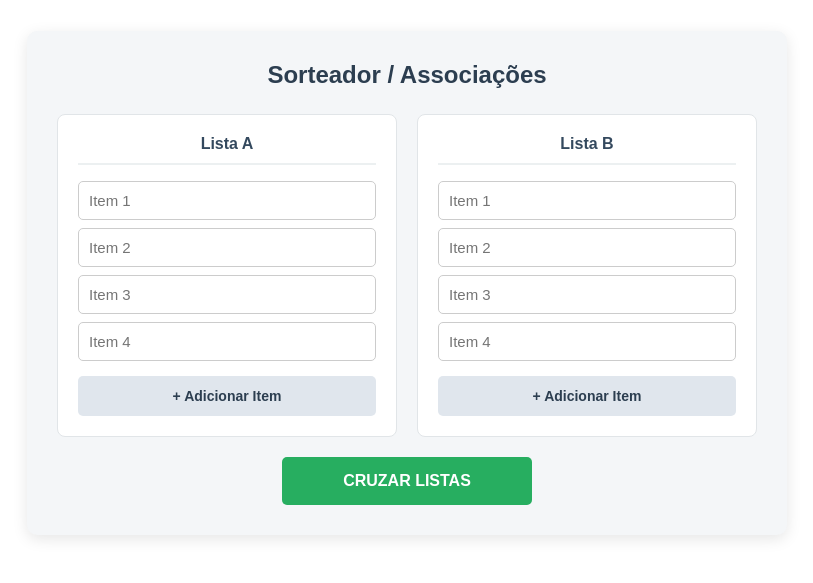
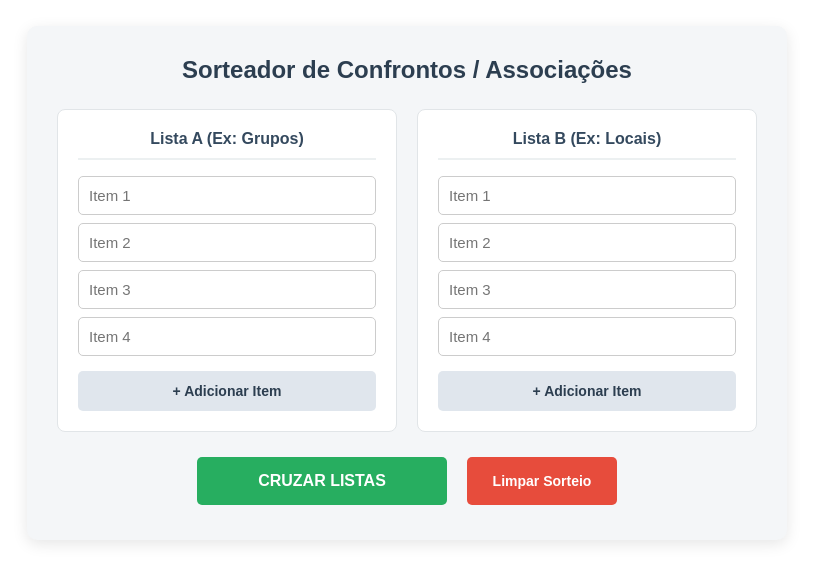
Before and after one commit to JoaoVlLeao/sorteios-online, a website: page index.html in a window 1280 px wide. Shown: the part 117-700 px from the top of the page, without its empty margins (233-1046 px from the left). Drawn offline with Linux system fonts and the light colour scheme.

Commit message:
Refactor HTML structure and button styles

```diff
--- a/index.html
+++ b/index.html
@@ -58,7 +58,7 @@
         .input-wrapper {
             display: flex;
             flex-direction: column;
-            gap: 8px; /* Espaçamento equivalente e menor entre os inputs */
+            gap: 8px;
             margin-bottom: 15px;
         }
         input[type="text"] {
@@ -70,15 +70,15 @@
             box-sizing: border-box;
         }
         .btn {
-            padding: 15px; /* Botão mais grosso de altura */
+            padding: 15px;
             border: none;
             border-radius: 5px;
             font-size: 16px;
             font-weight: bold;
             cursor: pointer;
             transition: background-color 0.3s;
-            display: block;
-            margin: 0 auto;
+            display: inline-block;
+            margin: 5px;
         }
         .btn-add {
             background-color: #e0e6ed;
@@ -86,6 +86,7 @@
             width: 100%;
             padding: 12px;
             font-size: 14px;
+            margin: 0;
         }
         .btn-add:hover {
             background-color: #d1d8e0;
@@ -94,11 +95,28 @@
             background-color: #27ae60;
             color: white;
             width: 100%;
-            max-width: 250px; /* Menos largo de comprimento */
-            margin-top: 10px;
+            max-width: 250px;
         }
         .btn-sortear:hover {
             background-color: #219150;
+        }
+        .btn-limpar {
+            background-color: #e74c3c;
+            color: white;
+            width: 100%;
+            max-width: 150px;
+            font-size: 14px;
+            padding: 15px 10px;
+        }
+        .btn-limpar:hover {
+            background-color: #c0392b;
+        }
+        .botoes-acao {
+            display: flex;
+            justify-content: center;
+            gap: 10px;
+            margin-top: 10px;
+            flex-wrap: wrap;
         }
         #resultado {
             margin-top: 30px;
@@ -127,11 +145,11 @@
 <body>
 
 <div class="container">
-    <h2>Sorteador / Associações</h2>
+    <h2>Sorteador de Confrontos / Associações</h2>
 
     <div class="columns-wrapper">
         <div class="col">
-            <h3>Lista A</h3>
+            <h3>Lista A (Ex: Grupos)</h3>
             <div id="lista-a" class="input-wrapper">
                 <input type="text" class="input-a" placeholder="Item 1">
                 <input type="text" class="input-a" placeholder="Item 2">
@@ -142,7 +160,7 @@
         </div>
 
         <div class="col">
-            <h3>Lista B</h3>
+            <h3>Lista B (Ex: Locais)</h3>
             <div id="lista-b" class="input-wrapper">
                 <input type="text" class="input-b" placeholder="Item 1">
                 <input type="text" class="input-b" placeholder="Item 2">
@@ -153,12 +171,18 @@
         </div>
     </div>
 
+    <div class="botoes-acao">
         <button class="btn btn-sortear" onclick="sortear()">CRUZAR LISTAS</button>
+        <button class="btn btn-limpar" onclick="limparSorteio()">Limpar Sorteio</button>
+    </div>
 
     <div id="resultado"></div>
 </div>
 
 <script>
+    // A mágica acontece aqui. Esta variável controla se é o primeiro sorteio.
+    let primeiroSorteio = true;
+
     function addInput(containerId, inputClass) {
         const container = document.getElementById(containerId);
         const input = document.createElement('input');
@@ -168,10 +192,21 @@
         container.appendChild(input);
     }
 
+    function limparSorteio() {
+        document.getElementById('resultado').style.display = 'none';
+        document.getElementById('resultado').innerHTML = '';
+        // Oculta o resultado, mas NÃO reseta o "primeiroSorteio".
+        // Assim, o próximo sorteio na mesma tela será 100% legítimo.
+    }
+
     function sortear() {
-        // Coleta os valores ignorando caixas vazias
-        let listaA = Array.from(document.querySelectorAll('.input-a')).map(i => i.value.trim()).filter(v => v !== '');
-        let listaB = Array.from(document.querySelectorAll('.input-b')).map(i => i.value.trim()).filter(v => v !== '');
+        // Guarda a ordem original para exibição
+        let listaAOriginal = Array.from(document.querySelectorAll('.input-a')).map(i => i.value.trim()).filter(v => v !== '');
+        let listaBOriginal = Array.from(document.querySelectorAll('.input-b')).map(i => i.value.trim()).filter(v => v !== '');
+
+        // Cópias para manipulação
+        let listaA = [...listaAOriginal];
+        let listaB = [...listaBOriginal];
 
         if(listaA.length === 0 || listaB.length === 0) {
             alert("Preencha os itens antes de sortear.");
@@ -183,20 +218,25 @@
             return;
         }
 
-        // Procura os alvos para a "mágica" acontecer
+        let associacoes = [];
+
+        // REGRA OCULTA: Só executa se for o PRIMEIRO sorteio desde que a página abriu
+        if (primeiroSorteio) {
             let indexCaic = listaB.findIndex(val => val.toUpperCase().includes("CAIC"));
             let indexGrupo3 = listaA.findIndex(val => val.toUpperCase().includes("GRUPO 3") || val === "3");
 
-        let associacoes = [];
-
-        // Se encontrou CAIC e Grupo 3, faz a união forçada e remove eles do sorteio geral
             if (indexCaic !== -1 && indexGrupo3 !== -1) {
+                // Força a união
                 associacoes.push({ a: listaA[indexGrupo3], b: listaB[indexCaic] });
+                // Remove os dois itens das listas para não serem sorteados novamente
                 listaA.splice(indexGrupo3, 1);
                 listaB.splice(indexCaic, 1);
             }
+            // Desativa a trapaça permanentemente até que a página seja atualizada no navegador (F5)
+            primeiroSorteio = false;
+        }
 
-        // Embaralha o que sobrou da Lista B
+        // Embaralha o que sobrou da Lista B (que será a lista toda se não for o primeiro sorteio)
         for (let i = listaB.length - 1; i > 0; i--) {
             const j = Math.floor(Math.random() * (i + 1));
             [listaB[i], listaB[j]] = [listaB[j], listaB[i]];
@@ -207,9 +247,7 @@
             associacoes.push({ a: listaA[i], b: listaB[i] });
         }
 
-        // Monta o visual respeitando a ordem original que o usuário digitou na Lista A
-        let listaAOriginal = Array.from(document.querySelectorAll('.input-a')).map(i => i.value.trim()).filter(v => v !== '');
-
+        // Monta o visual respeitando a ordem original da Lista A
         let html = "<h3>Resultado do Sorteio:</h3>";
 
         for (let itemA of listaAOriginal) {
```
Lines whose indentation alone changed are shown as unchanged.
